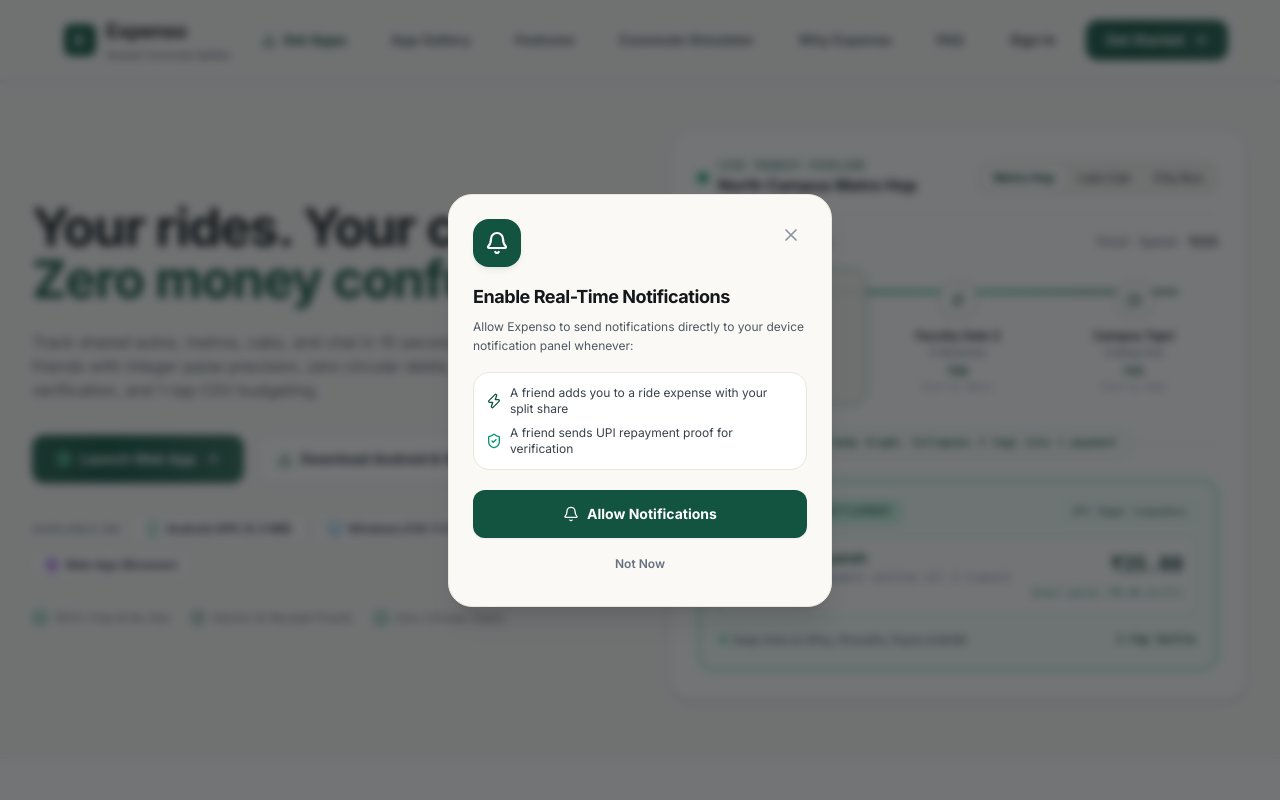
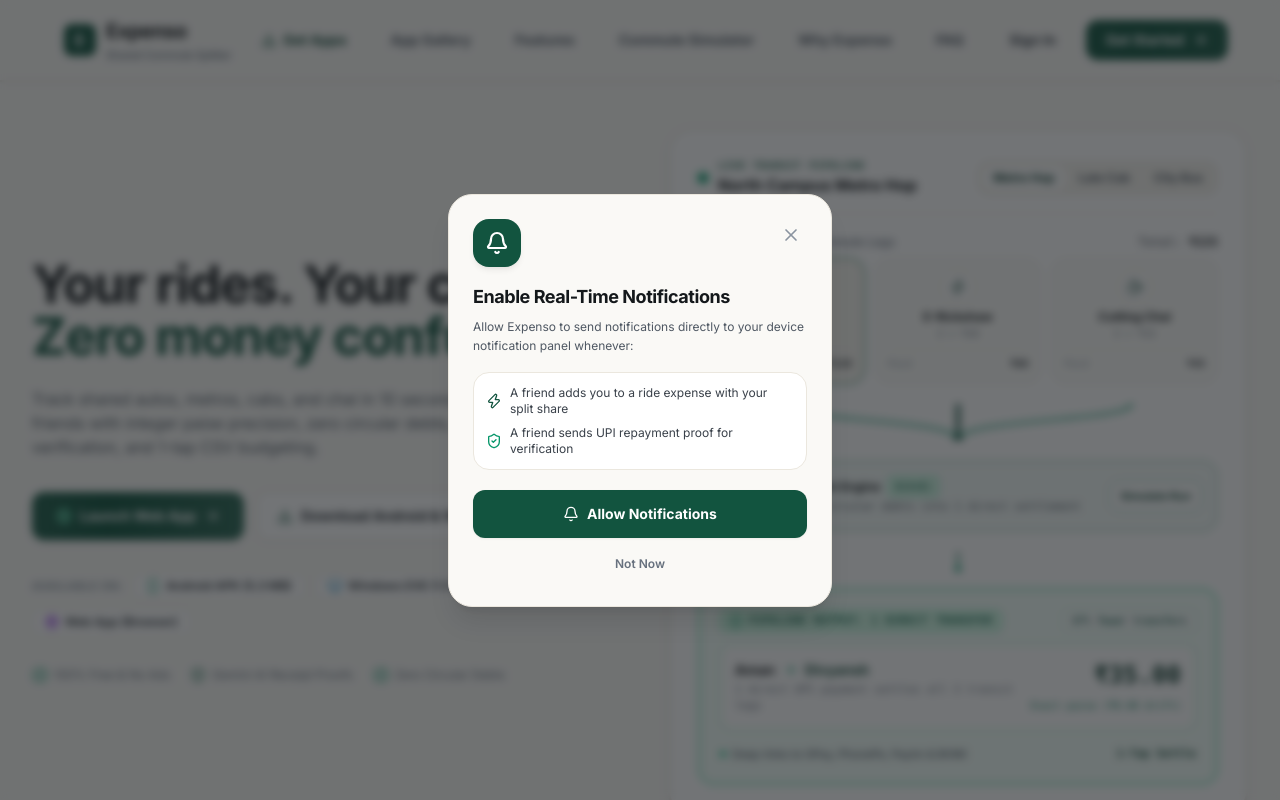
Before and after one commit to div-pandey/Expenso, a React (Vite) app: page / in a window 1280 px wide. Shown: the top 800 px of the page. Built offline with nearby package versions, Linux system fonts and the light colour scheme; no server answers.

Commit message:
feat: complete interactive transit settlement pipeline with SVG converging tracks and live run simulation

```diff
--- a/src/components/public/LandingPage.tsx
+++ b/src/components/public/LandingPage.tsx
@@ -5,7 +5,6 @@ import type { TransportCategory } from '../../types';
 import { useApp } from '../../context/AppContext';
 import {
   ArrowRight,
-  ArrowDown,
   ShieldCheck,
   CheckCircle2,
   Smartphone,
@@ -48,6 +47,12 @@ export const LandingPage: React.FC<LandingPageProps> = ({
   // Interactive Transit Pipeline State
   const [pipelineRoute, setPipelineRoute] = useState<'metro' | 'cab' | 'bus'>('metro');
   const [selectedStation, setSelectedStation] = useState<number>(0);
+  const [isProcessing, setIsProcessing] = useState<boolean>(false);
+
+  const handleSimulatePipeline = () => {
+    setIsProcessing(true);
+    setTimeout(() => setIsProcessing(false), 800);
+  };
 
   const pipelineRoutes = {
     metro: {
@@ -622,97 +627,142 @@ export const LandingPage: React.FC<LandingPageProps> = ({
                 </div>
               </div>
 
-              {/* Transit Map Line (3 Connected Stations) */}
-              <div className="space-y-3">
+              {/* Stage 1: Commute Intake (3 Inbound Streams) */}
+              <div className="space-y-2">
                 <div className="flex items-center justify-between text-xs text-charcoal-500 font-medium">
-                  <span>Interactive Route Stops</span>
+                  <span className="flex items-center gap-1.5">
+                    <span className="w-1.5 h-1.5 rounded-full bg-brand-600" />
+                    Stage 1: Inbound Commute Legs
+                  </span>
                   <span className="font-mono text-charcoal-700">
-                    Total Spend: <strong className="text-charcoal-900">₹{pipelineRoutes[pipelineRoute].totalSpend}</strong>
-                  </span>
-                </div>
-
-                <div className="relative pt-2 pb-1">
-                  {/* Connecting Transit Track Line */}
-                  <div className="absolute top-7 left-10 right-10 h-1 bg-warm-200 -z-0" />
-                  <div className="absolute top-7 left-10 right-10 h-1 bg-gradient-to-r from-brand-600 via-emerald-500 to-brand-700 -z-0 opacity-70" />
-
-                  {/* 3 Interactive Stations */}
-                  <div className="relative z-10 grid grid-cols-3 gap-2">
+                    Total: <strong className="text-charcoal-900">₹{pipelineRoutes[pipelineRoute].totalSpend}</strong>
+                  </span>
+                </div>
+
+                <div className="grid grid-cols-3 gap-2 sm:gap-2.5">
                   {pipelineRoutes[pipelineRoute].legs.map((leg, idx) => {
                     const Icon = leg.icon;
                     const isSelected = selectedStation === idx;
                     return (
-                        <button
+                      <div
                         key={leg.id}
                         onClick={() => setSelectedStation(idx)}
-                          className={`flex flex-col items-center text-center p-2.5 rounded-2xl transition-all duration-200 cursor-pointer ${
+                        className={`p-2.5 sm:p-3 rounded-2xl border transition-all duration-200 cursor-pointer text-center flex flex-col justify-between ${
                           isSelected
-                              ? 'bg-warm-100/90 ring-2 ring-brand-600/30 shadow-xs'
-                              : 'hover:bg-warm-50'
+                            ? 'bg-warm-100/90 border-brand-500/80 shadow-xs ring-1 ring-brand-500/30'
+                            : 'bg-warm-50/70 border-warm-200/90 hover:bg-warm-100/60'
                         }`}
                       >
-                          {/* Station Circle Node */}
-                          <div
-                            className={`w-9 h-9 sm:w-10 sm:h-10 rounded-full flex items-center justify-center border-2 mb-2 transition-all ${
-                              isSelected
-                                ? 'bg-brand-700 text-white border-brand-800 shadow-sm scale-110'
-                                : 'bg-white text-brand-800 border-warm-300 shadow-xs'
-                            }`}
-                          >
+                        <div className="flex flex-col items-center">
+                          <div className="w-8 h-8 rounded-xl bg-white border border-warm-300 text-brand-800 flex items-center justify-center shadow-2xs mb-1.5">
                             <Icon className="w-4 h-4" />
                           </div>
-
-                          {/* Station Name & Info */}
                           <span className="text-xs font-bold text-charcoal-900 leading-tight">
-                            {leg.stop}
-                          </span>
-                          <span className="text-[10px] text-charcoal-500 mt-0.5 font-medium">
                             {leg.mode}
                           </span>
-                          <span className="text-[11px] font-mono font-bold text-brand-800 mt-1">
-                            ₹{leg.amount}
-                          </span>
-                          <span className="text-[9px] text-charcoal-400 font-mono">
-                            Paid by {leg.paidBy}
-                          </span>
-                        </button>
+                          <span className="text-[10px] text-charcoal-500 font-mono mt-0.5">
+                            {leg.split}
+                          </span>
+                        </div>
+                        <div className="pt-1.5 border-t border-warm-200/70 mt-2 flex items-center justify-between text-[10px] font-mono">
+                          <span className="text-charcoal-400 font-medium">Paid</span>
+                          <span className="font-bold text-charcoal-800">₹{leg.amount}</span>
+                        </div>
+                      </div>
                     );
                   })}
                 </div>
               </div>
-              </div>
-
-              {/* Collapse Step Indicator */}
-              <div className="relative flex items-center justify-center py-0.5">
-                <div className="absolute inset-0 flex items-center">
-                  <div className="w-full border-t border-warm-200" />
-                </div>
-                <div className="relative z-10 px-3.5 py-1 bg-white flex items-center gap-1.5 text-[11px] font-mono font-bold text-brand-700 bg-brand-50 border border-brand-200/80 rounded-full shadow-2xs">
-                  <ArrowDown className="w-3.5 h-3.5 text-brand-700" />
-                  <span>Greedy Graph: Collapses 3 legs into 1 payment</span>
-                </div>
-              </div>
-
-              {/* Collapsed Net Settlement Output Card */}
-              <div className="p-4 sm:p-5 rounded-2xl bg-emerald-50/50 border-2 border-emerald-300/90 shadow-xs space-y-3">
+
+              {/* Stage 2: Converging SVG Pipeline Tracks */}
+              <div className="relative h-9 w-full overflow-hidden">
+                <svg className="w-full h-full" viewBox="0 0 300 36" fill="none" preserveAspectRatio="none">
+                  {/* Left Stream Path */}
+                  <path
+                    d="M 50 0 C 50 18, 150 14, 150 36"
+                    stroke="#059669"
+                    strokeWidth="2.5"
+                    strokeDasharray={isProcessing ? "4 4" : "none"}
+                    className={isProcessing ? "animate-pulse" : "opacity-75"}
+                  />
+                  {/* Center Stream Path */}
+                  <path
+                    d="M 150 0 L 150 36"
+                    stroke="#0f4c3a"
+                    strokeWidth="2.5"
+                    strokeDasharray={isProcessing ? "4 4" : "none"}
+                    className={isProcessing ? "animate-pulse" : "opacity-90"}
+                  />
+                  {/* Right Stream Path */}
+                  <path
+                    d="M 250 0 C 250 18, 150 14, 150 36"
+                    stroke="#059669"
+                    strokeWidth="2.5"
+                    strokeDasharray={isProcessing ? "4 4" : "none"}
+                    className={isProcessing ? "animate-pulse" : "opacity-75"}
+                  />
+                  {/* Convergence Node Indicator */}
+                  <circle cx="150" cy="35" r="3" fill="#0f4c3a" />
+                </svg>
+              </div>
+
+              {/* Stage 3: Greedy Graph Engine Core */}
+              <div className="bg-brand-50/80 rounded-2xl border-2 border-brand-200/90 p-3 sm:p-3.5 flex items-center justify-between gap-3 shadow-xs">
+                <div className="flex items-center gap-2.5">
+                  <div className="w-8 h-8 rounded-xl bg-brand-700 text-white flex items-center justify-center shrink-0 shadow-xs">
+                    <Zap className={`w-4 h-4 ${isProcessing ? 'animate-bounce' : ''}`} />
+                  </div>
+                  <div>
+                    <div className="flex items-center gap-2">
+                      <span className="text-xs font-bold text-charcoal-900">
+                        {isProcessing ? 'Simplifying Graph Matrix...' : 'Greedy Graph Engine'}
+                      </span>
+                      <span className="text-[10px] font-mono font-bold text-emerald-800 bg-emerald-100/90 px-1.5 py-0.5 rounded border border-emerald-300">
+                        O(V+E)
+                      </span>
+                    </div>
+                    <p className="text-[11px] text-charcoal-600 font-mono mt-0.5">
+                      Cancels 3 circular debts into 1 direct settlement
+                    </p>
+                  </div>
+                </div>
+
+                <button
+                  onClick={handleSimulatePipeline}
+                  disabled={isProcessing}
+                  className="px-2.5 py-1.5 bg-white hover:bg-brand-50 text-brand-800 text-[11px] font-bold rounded-lg border border-brand-300 shadow-2xs transition-all shrink-0 cursor-pointer active:scale-95"
+                >
+                  {isProcessing ? 'Resolving...' : 'Simulate Run'}
+                </button>
+              </div>
+
+              {/* Output Pipe Downward */}
+              <div className="flex justify-center -my-2 relative z-10">
+                <div className="w-0.5 h-4 bg-gradient-to-b from-brand-700 to-emerald-500 relative">
+                  <div className="absolute -bottom-1 left-1/2 -translate-x-1/2 w-1.5 h-1.5 bg-emerald-600 rounded-full" />
+                </div>
+              </div>
+
+              {/* Stage 4: Pipeline Output: 1-Tap Net Settlement */}
+              <div className="p-4 sm:p-5 rounded-2xl bg-emerald-50/60 border-2 border-emerald-300/90 shadow-xs space-y-3">
                 <div className="flex items-center justify-between">
                   <span className="inline-flex items-center gap-1.5 text-[11px] font-mono font-bold uppercase tracking-wider text-emerald-800 bg-emerald-100/90 border border-emerald-300 px-2 py-0.5 rounded-md">
                     <CheckCircle2 className="w-3.5 h-3.5 text-emerald-600" />
-                    Final Net Settlement
+                    Pipeline Output: 1 Direct Transfer
                   </span>
                   <span className="text-[10px] font-mono text-emerald-800 font-bold bg-white px-2 py-0.5 rounded border border-emerald-200">
                     {pipelineRoutes[pipelineRoute].collapse.savedRatio}
                   </span>
                 </div>
 
-                <div className="p-3 bg-white rounded-xl border border-emerald-200/90 flex flex-col sm:flex-row sm:items-center justify-between gap-3 shadow-xs">
+                <div className="p-3.5 bg-white rounded-xl border border-emerald-200/90 flex flex-col sm:flex-row sm:items-center justify-between gap-3 shadow-xs">
                   <div>
                     <div className="flex items-center gap-2">
-                      <span className="text-sm font-bold text-charcoal-900">
+                      <span className="text-sm font-extrabold text-charcoal-900">
                         {pipelineRoutes[pipelineRoute].collapse.debtor}
                       </span>
                       <ArrowRight className="w-3.5 h-3.5 text-emerald-600" />
-                      <span className="text-sm font-bold text-brand-800">
+                      <span className="text-sm font-extrabold text-brand-800">
                         {pipelineRoutes[pipelineRoute].collapse.creditor}
                       </span>
                     </div>
@@ -722,7 +772,7 @@ export const LandingPage: React.FC<LandingPageProps> = ({
                   </div>
 
                   <div className="text-left sm:text-right shrink-0">
-                    <span className="text-lg sm:text-xl font-mono font-black text-brand-900 block leading-tight">
+                    <span className="text-xl sm:text-2xl font-mono font-black text-brand-900 block leading-tight">
                       ₹{pipelineRoutes[pipelineRoute].collapse.amount.toFixed(2)}
                     </span>
                     <span className="text-[10px] text-emerald-700 font-mono font-medium">
```
Lines whose indentation alone changed are shown as unchanged.
